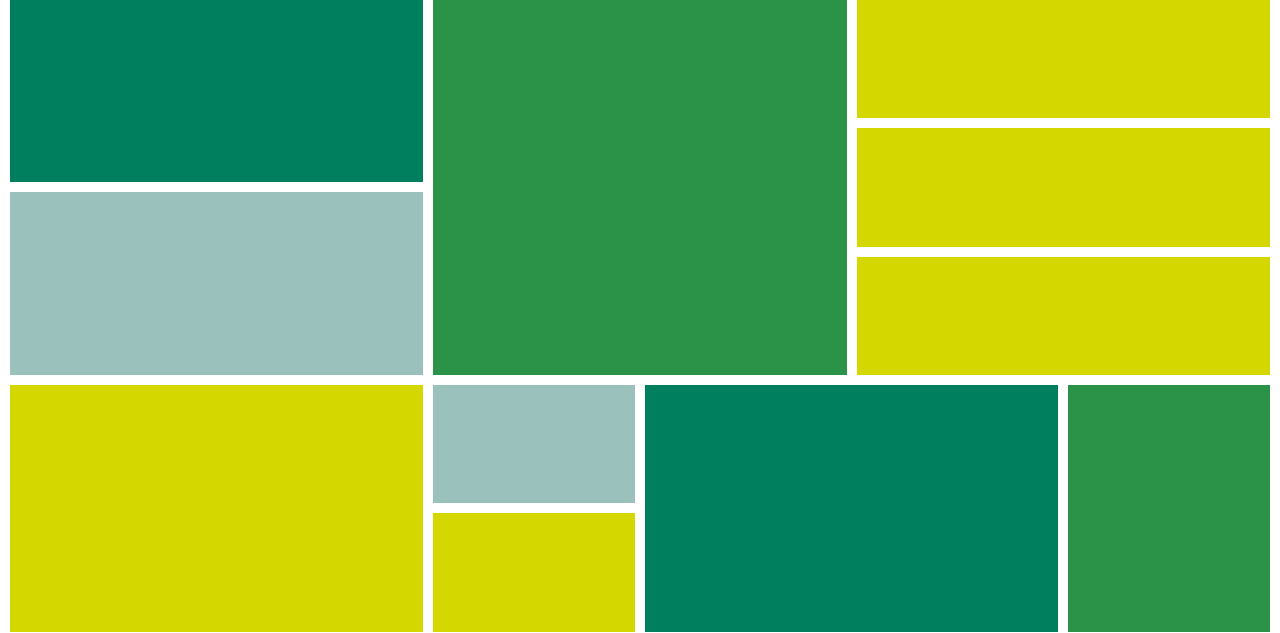
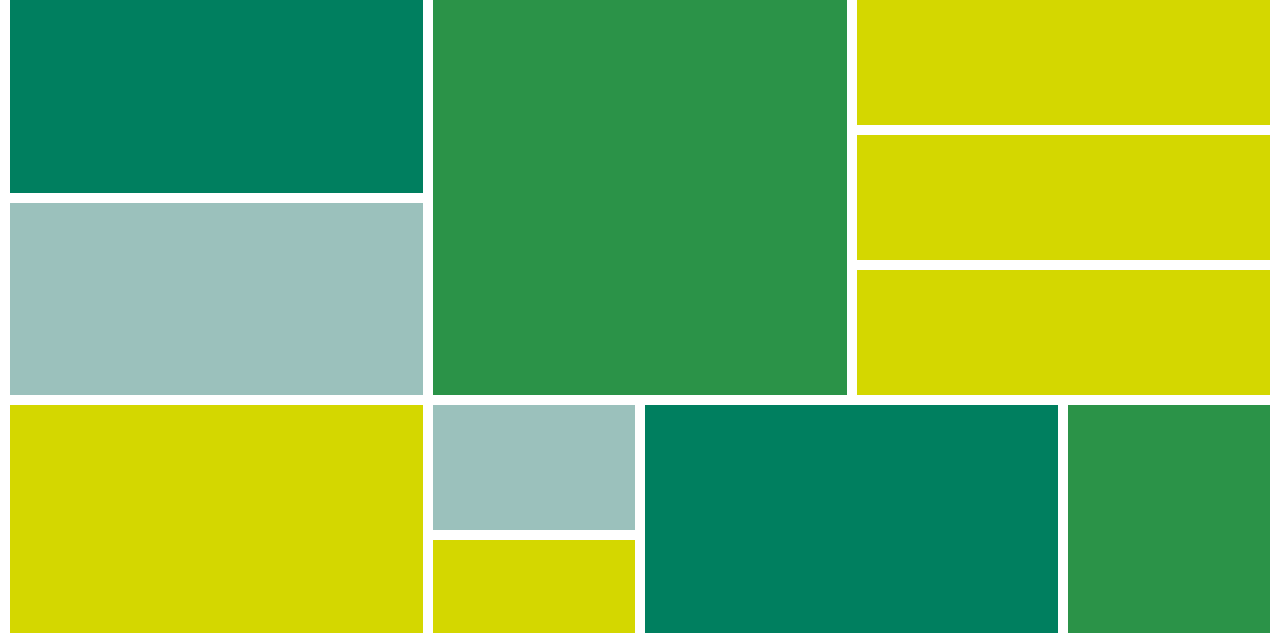
Before and after one commit to Anuhya92/project8, a plain HTML site: page index.html in a window 1280 px wide. Shown: the top 633 px of the page. Drawn offline with Linux system fonts and the light colour scheme.

Commit message:
fix: correct number of columns

```diff
--- a/styles/index.css
+++ b/styles/index.css
@@ -4,8 +4,8 @@
   padding: 0 10px;
   min-height: 100vh;
   background: #ffffff;
-  grid-template-columns: auto auto auto auto auto auto;
-  grid-template-rows: repeat(12, auto);
+  grid-template-columns: repeat(6, 1fr);
+  grid-template-rows: repeat(12, 1fr);
 }
 
 .bg-color1 {
```
